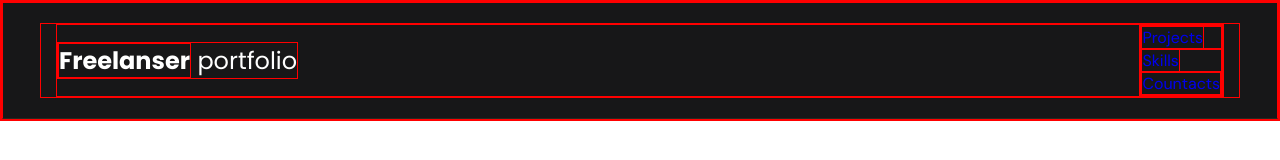
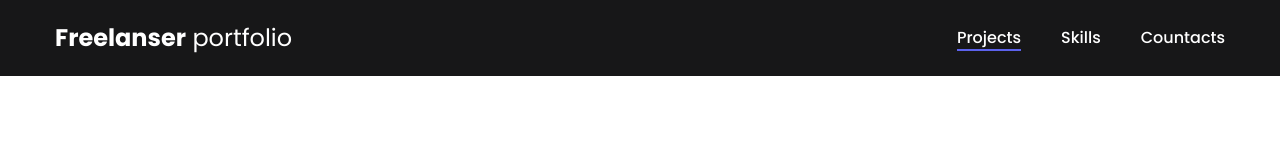
Before and after one commit to VitalyKulikov/Freelanser_portfolio, a plain HTML site: page index.html in a window 1280 px wide. Drawn offline with Linux system fonts and the light colour scheme.

Commit message:
variables

```diff
--- a/css/main.css
+++ b/css/main.css
@@ -5,13 +5,25 @@
 font-family: 'Jost', sans-serif;
 font-family: 'Poppins', sans-serif; */
 
+:root{
+  --black: #171718;
+  --black-border: #171718;
+  --white: #fff;
+  --purple: #5c62ec;
+
+  --dark-bg: var(--black);
+  --dark-border: var(--black-border);
+  --header-text: var(--white);
+  --accent: var(--purple);
+}
+
 html, body{
   font-family: 'DM Sans';
 }
 
-*{
+/* *{
   border: 1px solid red;
-}
+} */
 
 .container{
   margin: 0 auto;
@@ -23,9 +35,9 @@ html, body{
 
 .nav{
   padding: 20px 0;
-  border-bottom: 1px solid #262920;
-  background-color: #171718;
-  color: #fff;
+  border-bottom: 1px solid var(--dark-border);
+  background-color: var(--dark-bg);
+  color: var(--header-text);
 }
 
 .nav-row{
@@ -38,7 +50,7 @@ html, body{
 }
 
 .logo{
-  color:#fff;
+  color: var(--header-text);
   font-size: 24px;
   font-family: 'Poppins', sans-serif;
 }
@@ -46,3 +58,33 @@ html, body{
 .logo strong{
   font-weight: 700;
 }
+
+.nav-list{
+  display: flex;
+  align-items: center;
+  column-gap: 40px;
+  font-size: 16px;
+  font-weight: 500;
+  font-family: 'Poppins', sans-serif;
+}
+
+.nav-list__link{
+  color: var(--header-text);
+}
+
+.nav-list__link--activ{
+  position: relative;
+}
+
+.nav-list__link--activ::before{
+  content: '';
+
+  position: absolute;
+  left: 0;
+  top: 100%;
+
+  display: block;
+  height: 2px;
+  width: 100%;
+  background-color: var(--accent);
+}
--- a/index.html
+++ b/index.html
@@ -11,11 +11,11 @@
     <div class="container">
        <div class="nav-row">
           <a href='./index.html' class="logo"><strong>Freelanser</strong> portfolio</a>
-        <ul class="nav-list">
-          <li class="nav-list__item"><a href="#" class="nav-list__link">Projects</a></li>
-          <li class="nav-list__item"><a href="#" class="nav-list__link">Skills</a></li>
-          <li class="nav-list__item"><a href="#" class="nav-list__link">Countacts</a></li>
-        </ul>
+          <ul class="nav-list">
+            <li class="nav-list__item"><a href="./index.html" class="nav-list__link nav-list__link--activ">Projects</a></li>
+            <li class="nav-list__item"><a href="./skills.html" class="nav-list__link ">Skills</a></li>
+            <li class="nav-list__item"><a href="./countacts.html" class="nav-list__link">Countacts</a></li>
+          </ul>
        </div>
     </div>
   </nav>
```
